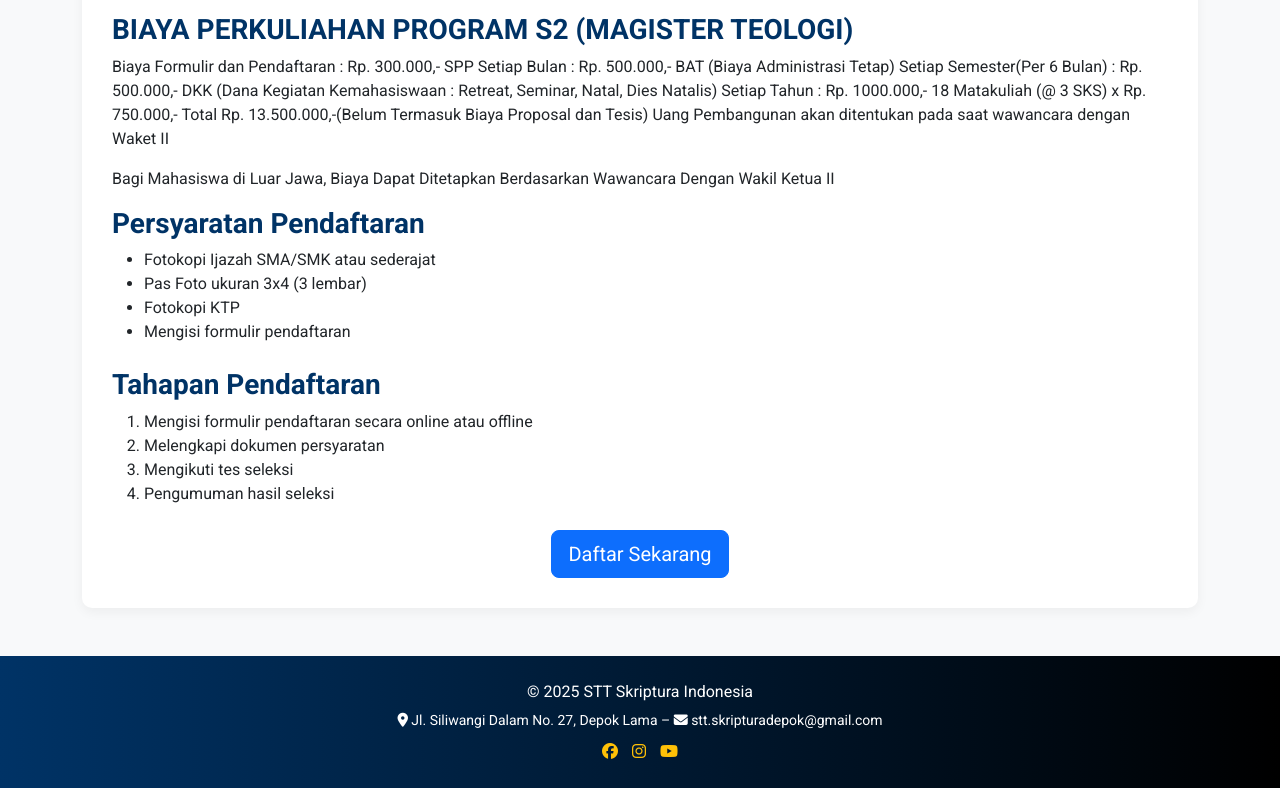
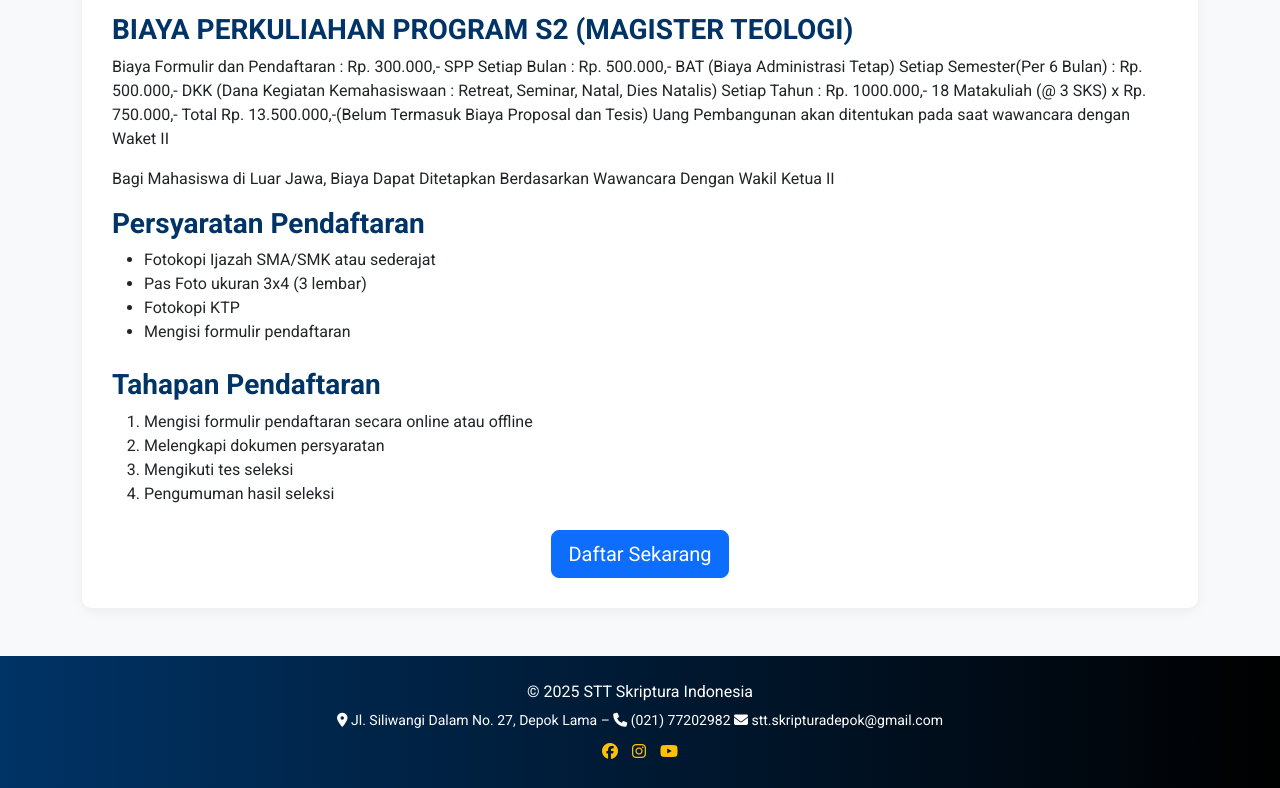
Before and after one commit to noradiadi/sttskripturaindonesia, a plain HTML site: page informasi-pmb.html in a window 1280 px wide. Shown: the part 531-1319 px from the top of the page. Drawn offline with nearby package versions, Linux system fonts and the light colour scheme.

Commit message:
Update informasi-pmb.html

```diff
--- a/informasi-pmb.html
+++ b/informasi-pmb.html
@@ -149,7 +149,7 @@
 <footer class="text-white py-4">
     <div class="container text-center">
       <p class="mb-1">&copy; 2025 STT Skriptura Indonesia</p>
-      <small><i class="fa-solid fa-location-dot"></i> Jl. Siliwangi Dalam No. 27, Depok Lama – <i class="fa-solid fa-envelope"></i> stt.skripturadepok@gmail.com</small>
+      <small><i class="fa-solid fa-location-dot"></i> Jl. Siliwangi Dalam No. 27, Depok Lama –  <i class="fa-solid fa-phone"></i> (021) 77202982 <i class="fa-solid fa-envelope"></i> stt.skripturadepok@gmail.com</small>
       <div class="mt-2">
         <a href="#"><i class="fab fa-facebook"></i></a>
         <a href="#"><i class="fab fa-instagram"></i></a>
```
